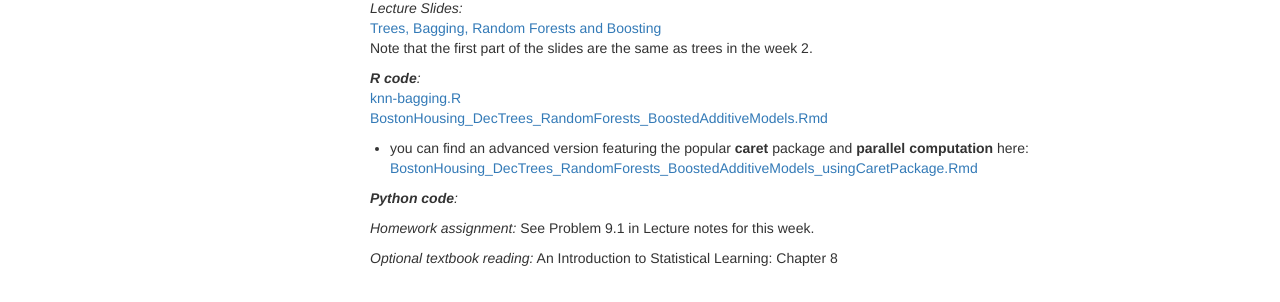
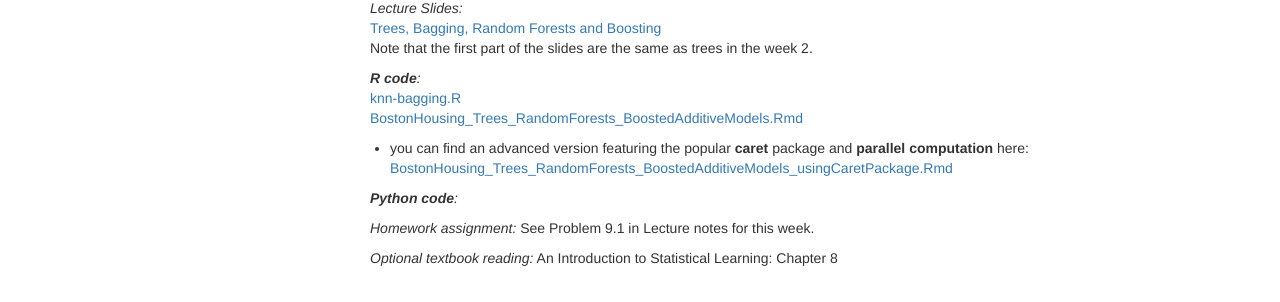
Before and after one commit to ChicagoBoothML/MachineLearning_Fall2015, an MkDocs documentation site: the page built from docs/Syllabus.md, in a window 1280 px wide and 900 px high, scrolled down 974 px. Shown: the part 511-813 px from the top of the window. Built offline with MkDocs 1.6.1, drawn with Linux system fonts in a browser that asks for light colours; nearby versions of some CDN libraries; old or Windows-style settings are respelled for this version of MkDocs.

Commit message:
edit script file names

```diff
--- a/docs/Syllabus.md
+++ b/docs/Syllabus.md
@@ -72,9 +72,9 @@ Note that the first part of the slides are the same as trees in the week 2.
 
 _**R code**:_ <br>
 [knn-bagging.R](Syllabus/knn-bagging.R) <br>
-[BostonHousing_DecTrees_RandomForests_BoostedAdditiveModels.Rmd](https://raw.githubusercontent.com/ChicagoBoothML/MachineLearning_Fall2015/master/Programming%20Scripts/Boston%20Housing/R/BostonHousing_DecTrees_RandomForests_BoostedAdditiveModels.Rmd)
+[BostonHousing_Trees_RandomForests_BoostedAdditiveModels.Rmd](https://raw.githubusercontent.com/ChicagoBoothML/MachineLearning_Fall2015/master/Programming%20Scripts/Boston%20Housing/R/BostonHousing_Trees_RandomForests_BoostedAdditiveModels.Rmd)
 
-- you can find an advanced version featuring the popular **caret** package and **parallel computation** here: [BostonHousing_DecTrees_RandomForests_BoostedAdditiveModels_usingCaretPackage.Rmd](https://raw.githubusercontent.com/ChicagoBoothML/MachineLearning_Fall2015/master/Programming%20Scripts/Boston%20Housing/R/BostonHousing_DecTrees_RandomForests_BoostedAdditiveModels_usingCaretPackage.Rmd)
+- you can find an advanced version featuring the popular **caret** package and **parallel computation** here: [BostonHousing_Trees_RandomForests_BoostedAdditiveModels_usingCaretPackage.Rmd](https://raw.githubusercontent.com/ChicagoBoothML/MachineLearning_Fall2015/master/Programming%20Scripts/Boston%20Housing/R/BostonHousing_Trees_RandomForests_BoostedAdditiveModels_usingCaretPackage.Rmd)
 
 _**Python code**:_ <br>
 
```
